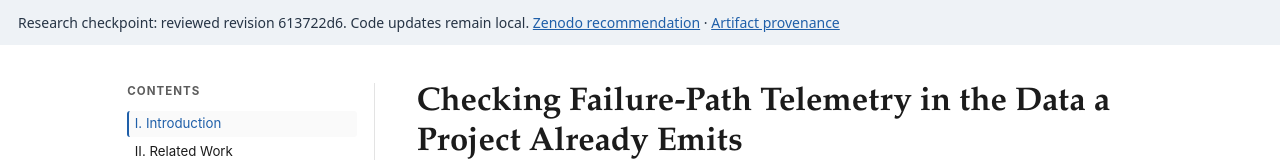
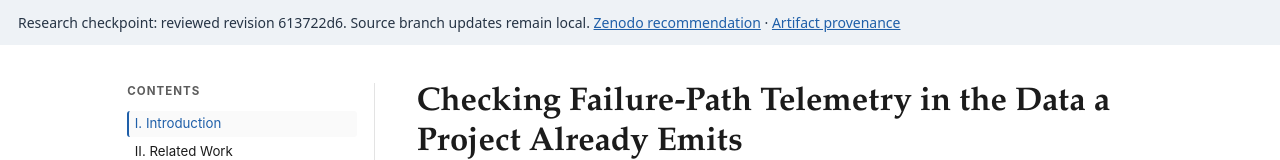
Before and after one commit to thehalleyyoung/telemetry-contract-semantics, a plain HTML site: page index.html in a window 1280 px wide. Shown: the top 160 px of the page. Drawn offline with Linux system fonts and the light colour scheme.

Commit message:
Publish audited research checkpoint 613722d6

```diff
--- a/index.html
+++ b/index.html
@@ -95,7 +95,7 @@ h2,h3{scroll-margin-top:1.5rem}
 @media print{.toc{display:none}.layout{display:block}}
 </style>
 </head>
-<body><aside style="padding:12px 18px;margin:0;background:#eef2f6;color:#263445;font:14px/1.5 system-ui">Research checkpoint: reviewed revision 613722d6. Code updates remain local. <a href="ZENODO_VERDICT.md">Zenodo recommendation</a> · <a href="publication.json">Artifact provenance</a></aside>
+<body><aside style="padding:12px 18px;margin:0;background:#eef2f6;color:#263445;font:14px/1.5 system-ui">Research checkpoint: reviewed revision 613722d6. Source branch updates remain local. <a href="ZENODO_VERDICT.md">Zenodo recommendation</a> · <a href="publication.json">Artifact provenance</a></aside>
 <div class="layout">
 <nav class="toc" aria-label="Contents"><h2>Contents</h2><ol><li class=""><a class="sec" href="#i.-introduction">I. Introduction</a></li><li class=""><a class="sec" href="#ii.-related-work">II. Related Work</a></li><li class=""><a class="sec" href="#sec:classes">III. Gap Classes and Checks</a></li><li class=""><a class="sec" href="#sec:impl">IV. Implementation</a></li><li class=""><a class="sec" href="#v.-evaluation">V. Evaluation</a></li><li class="sub"><a class="" href="#a.-rq1-gold-set-accuracy">A. RQ1: Gold-set accuracy</a></li><li class="sub"><a class="" href="#b.-rq2-rule-baselines-and-llms">B. RQ2: Rule baselines and LLMs</a></li><li class="sub"><a class="" href="#sec:rq3">C. RQ3: Corpus study with LLM-labelled findings</a></li><li class="sub"><a class="" href="#d.-boundary-controls">D. Boundary controls</a></li><li class=""><a class="sec" href="#vi.-threats-to-validity">VI. Threats to Validity</a></li><li class=""><a class="sec" href="#vii.-conclusion">VII. Conclusion</a></li><li class=""><a class="sec" href="#references">References</a></li><li class=""><a class="sec" href="#cite">Cite this paper</a></li></ol></nav>
 <main>
```
